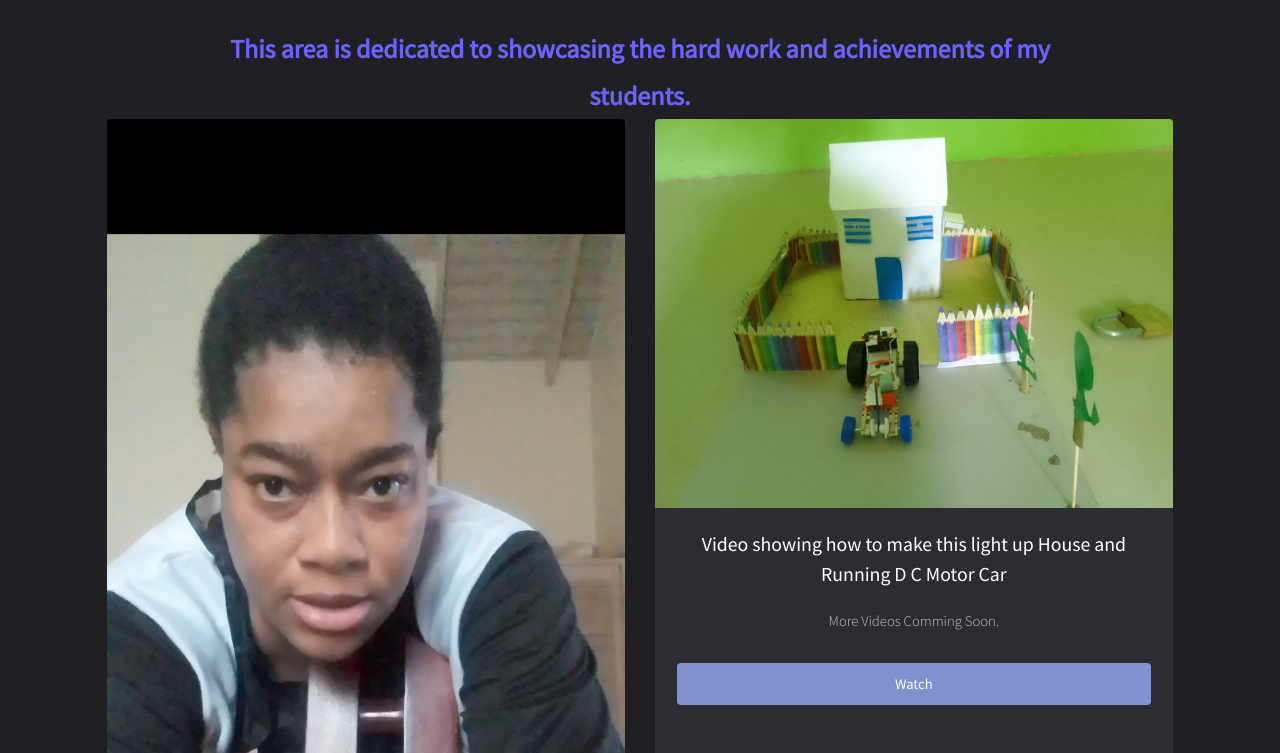
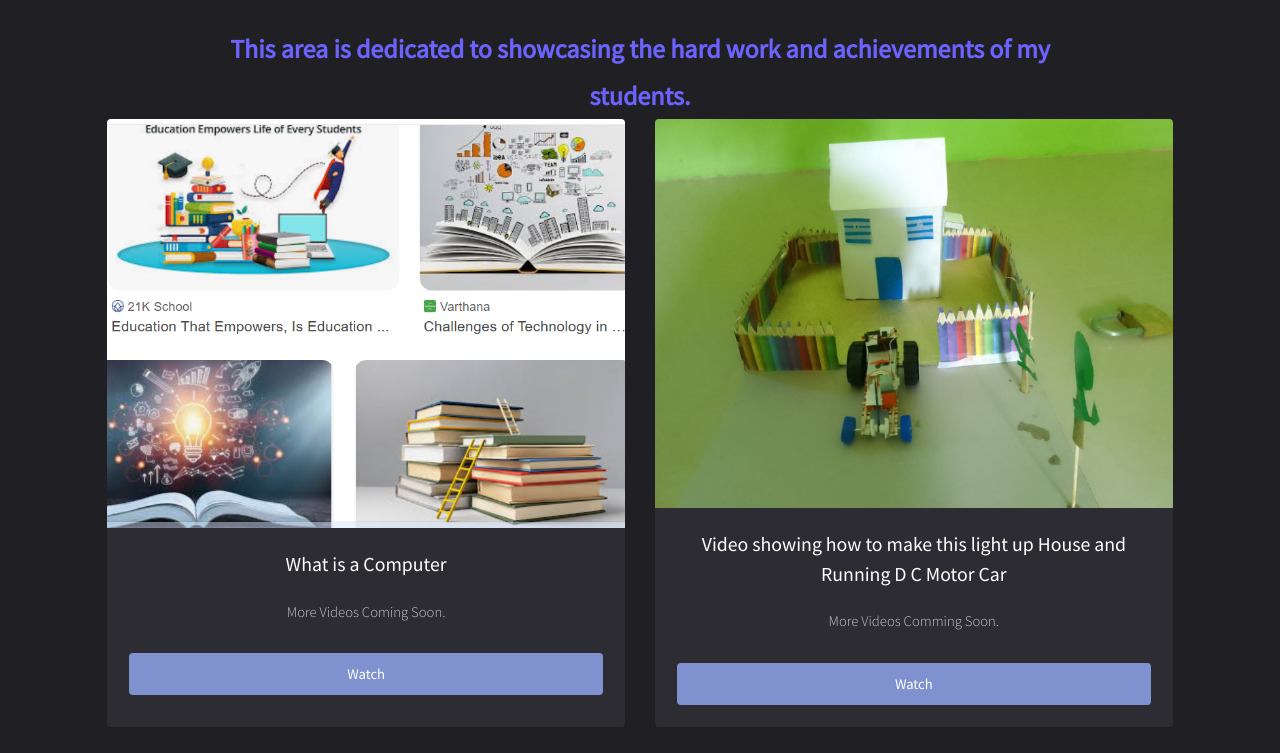
Before and after one commit to MissGregory100/MissGregory100.github.io, a plain HTML site: page index.html in a window 1280 px wide. Shown: the part 4147-4900 px from the top of the page. Drawn offline with nearby package versions, Linux system fonts and the light colour scheme.

Commit message:
Update index.html

```diff
--- a/index.html
+++ b/index.html
@@ -670,7 +670,7 @@ function exportPDFAll() {
 
 	<div class="box">
     <a href="https://youtu.be/LHC5CL5QBE0" class="image fit">
-        <img src="images/pic01.png" alt="" />
+        <img src="images/pic101.png" alt="" />
     </a>
     <div class="inner">
         <h3>What is a Computer</h3>
```
